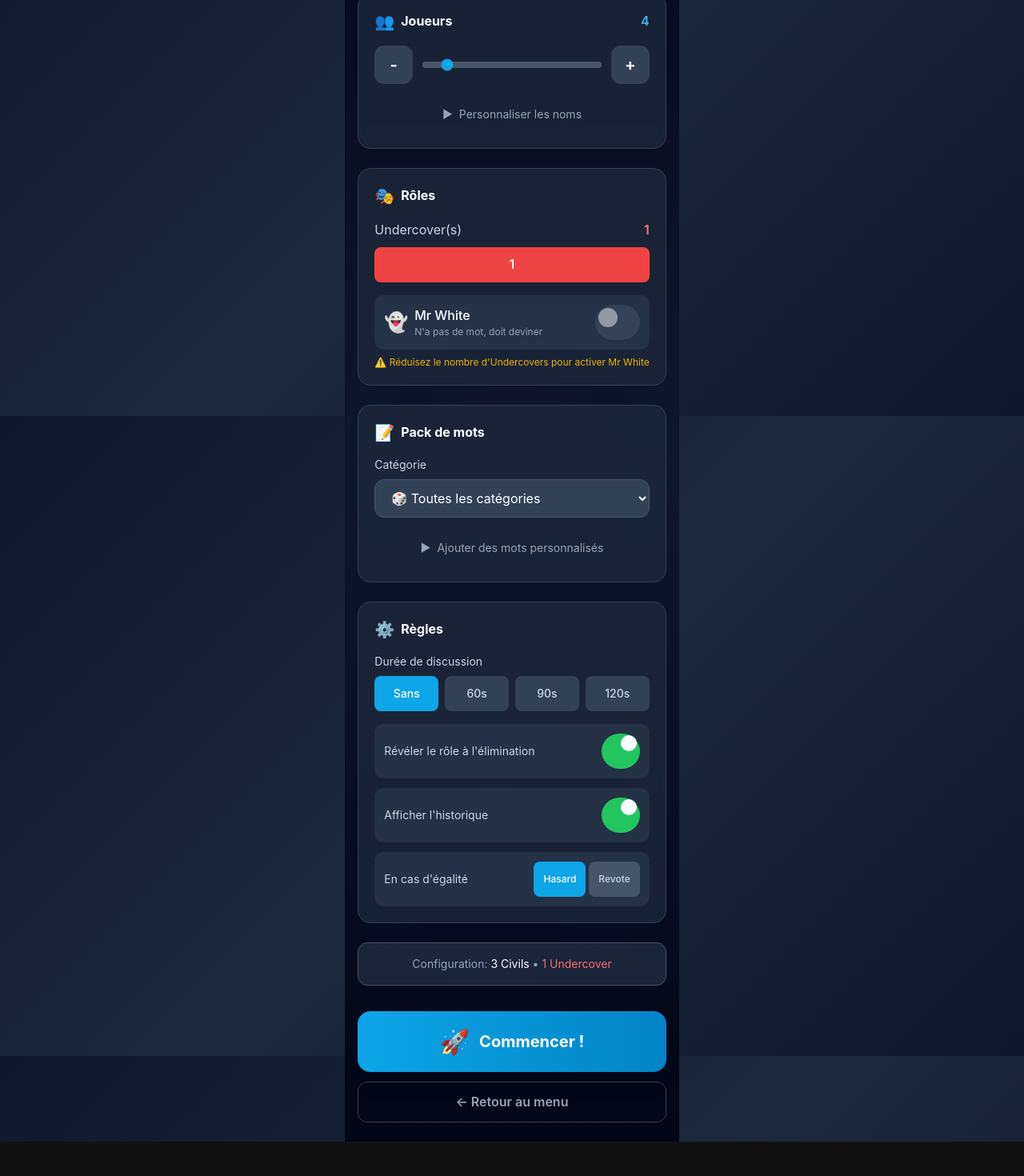
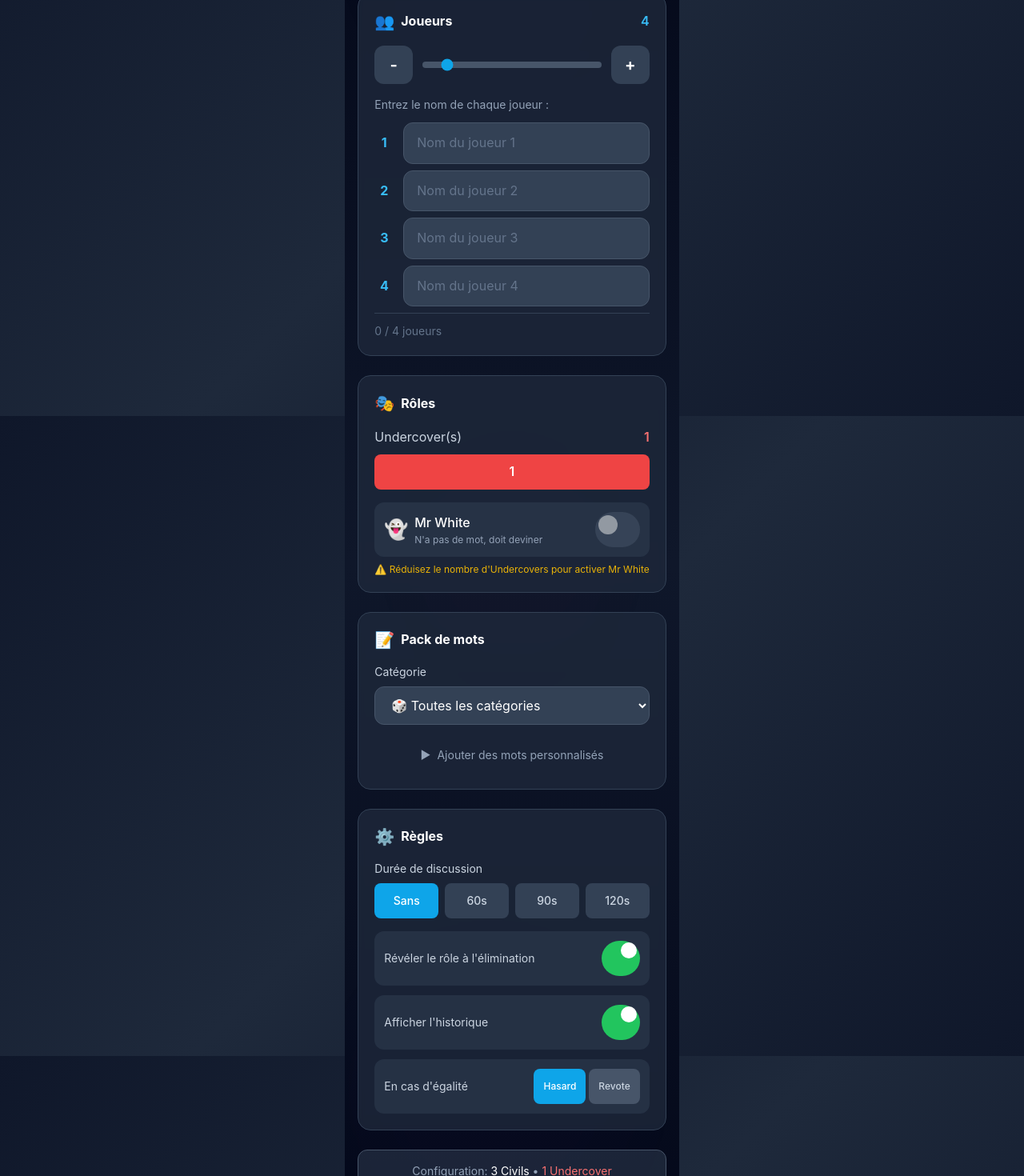
Before and after one commit to Max-coulon/party-game, a React (Vite) app: page /game/undercover in a window 1280 px wide. Shown: the part 280-1750 px from the top of the page at 80% size. Before the commit the page ends 1707 px from the top, so only its background shows below. Built offline with nearby package versions, Linux system fonts and the light colour scheme.

Commit message:
feat: Enhance player name input validation and UI in UndercoverSetup

```diff
--- a/src/components/undercover/UndercoverSetup.tsx
+++ b/src/components/undercover/UndercoverSetup.tsx
@@ -10,7 +10,6 @@ import {
   getMaxUndercoverCount,
   canHaveMrWhite,
   parseCustomWordPairs,
-  generateDefaultPlayerNames,
 } from "@/data/undercoverData";
 
 interface UndercoverSetupProps {
@@ -31,8 +30,7 @@ export const UndercoverSetup: React.FC<UndercoverSetupProps> = ({
 }) => {
   // Configuration des joueurs
   const [playerCount, setPlayerCount] = useState(4);
-  const [playerNames, setPlayerNames] = useState<string[]>(generateDefaultPlayerNames(4));
-  const [showPlayerNames, setShowPlayerNames] = useState(false);
+  const [playerNames, setPlayerNames] = useState<string[]>(Array(4).fill(""));
 
   // Configuration des rôles
   const [undercoverCount, setUndercoverCount] = useState(1);
@@ -73,7 +71,7 @@ export const UndercoverSetup: React.FC<UndercoverSetupProps> = ({
 
     // Ajuster les noms
     if (newCount > playerNames.length) {
-      const additionalNames = generateDefaultPlayerNames(newCount).slice(playerNames.length);
+      const additionalNames = Array(newCount - playerNames.length).fill("");
       setPlayerNames([...playerNames, ...additionalNames]);
     } else {
       setPlayerNames(playerNames.slice(0, newCount));
@@ -108,10 +106,19 @@ export const UndercoverSetup: React.FC<UndercoverSetupProps> = ({
     setPlayerNames(newNames);
   };
 
+  // Vérifier si tous les noms sont renseignés
+  const allNamesEntered = playerNames.every(n => n.trim().length > 0);
+
   // Démarrer la partie
   const handleStartGame = () => {
+    // Vérifier que tous les noms sont renseignés
+    if (!allNamesEntered) {
+      alert("Veuillez renseigner le nom de tous les joueurs !");
+      return;
+    }
+
     // Valider les noms
-    const validNames = playerNames.map((n, i) => n.trim() || `Joueur ${i + 1}`);
+    const validNames = playerNames.map((n) => n.trim());
 
     // Sélectionner une paire de mots
     let wordPair: UndercoverWordPair;
@@ -203,30 +210,37 @@ export const UndercoverSetup: React.FC<UndercoverSetupProps> = ({
           </button>
         </div>
 
-        {/* Toggle pour les noms personnalisés */}
-        <button
-          onClick={() => setShowPlayerNames(!showPlayerNames)}
-          className="w-full mt-4 py-2 text-dark-400 hover:text-white text-sm flex items-center justify-center gap-2 transition-colors"
-        >
-          <span>{showPlayerNames ? "▼" : "▶"}</span>
-          <span>Personnaliser les noms</span>
-        </button>
-
-        {/* Liste des noms */}
-        {showPlayerNames && (
-          <div className="mt-4 space-y-2 animate-fade-in">
-            {playerNames.map((name, index) => (
+        {/* Liste des noms des joueurs */}
+        <div className="mt-4 space-y-2">
+          <p className="text-dark-400 text-sm mb-3">Entrez le nom de chaque joueur :</p>
+          {playerNames.map((name, index) => (
+            <div key={index} className="flex items-center gap-3">
+              <span className="text-primary-400 font-bold w-6 text-center">{index + 1}</span>
               <input
-                key={index}
                 type="text"
                 value={name}
                 onChange={(e) => handlePlayerNameChange(index, e.target.value)}
-                placeholder={`Joueur ${index + 1}`}
-                className="w-full px-4 py-2 bg-dark-700 border border-dark-600 rounded-xl text-white placeholder-dark-400 focus:outline-none focus:border-primary-500 transition-colors"
+                placeholder={`Nom du joueur ${index + 1}`}
+                className={`flex-1 px-4 py-3 bg-dark-700 border rounded-xl text-white placeholder-dark-500 focus:outline-none transition-colors ${
+                  name.trim() ? "border-green-500/50" : "border-dark-600 focus:border-primary-500"
+                }`}
               />
-            ))}
+              {name.trim() && <span className="text-green-500">✓</span>}
+            </div>
+          ))}
+
+          {/* Indicateur de progression */}
+          <div className="flex items-center justify-between mt-3 pt-3 border-t border-dark-700">
+            <span className="text-dark-500 text-sm">
+              {playerNames.filter(n => n.trim()).length} / {playerCount} joueurs
+            </span>
+            {playerNames.filter(n => n.trim()).length === playerCount && (
+              <span className="text-green-400 text-sm flex items-center gap-1">
+                <span>✓</span> Tous les noms sont renseignés
+              </span>
+            )}
           </div>
-        )}
+        </div>
       </div>
 
       {/* Configuration des rôles */}
@@ -455,10 +469,15 @@ export const UndercoverSetup: React.FC<UndercoverSetupProps> = ({
       <div className="space-y-3 pt-2">
         <button
           onClick={handleStartGame}
-          className="w-full py-5 bg-gradient-to-r from-primary-500 to-primary-600 hover:from-primary-600 hover:to-primary-700 text-white font-bold text-xl rounded-2xl transition-all transform hover:scale-105 active:scale-95 shadow-xl flex items-center justify-center gap-3"
+          disabled={!allNamesEntered}
+          className={`w-full py-5 font-bold text-xl rounded-2xl transition-all transform shadow-xl flex items-center justify-center gap-3 ${
+            allNamesEntered
+              ? "bg-gradient-to-r from-primary-500 to-primary-600 hover:from-primary-600 hover:to-primary-700 text-white hover:scale-105 active:scale-95"
+              : "bg-dark-700 text-dark-500 cursor-not-allowed"
+          }`}
         >
-          <span className="text-3xl">🚀</span>
-          <span>Commencer !</span>
+          <span className="text-3xl">{allNamesEntered ? "🚀" : "✏️"}</span>
+          <span>{allNamesEntered ? "Commencer !" : "Renseignez tous les noms"}</span>
         </button>
 
         <button
```
